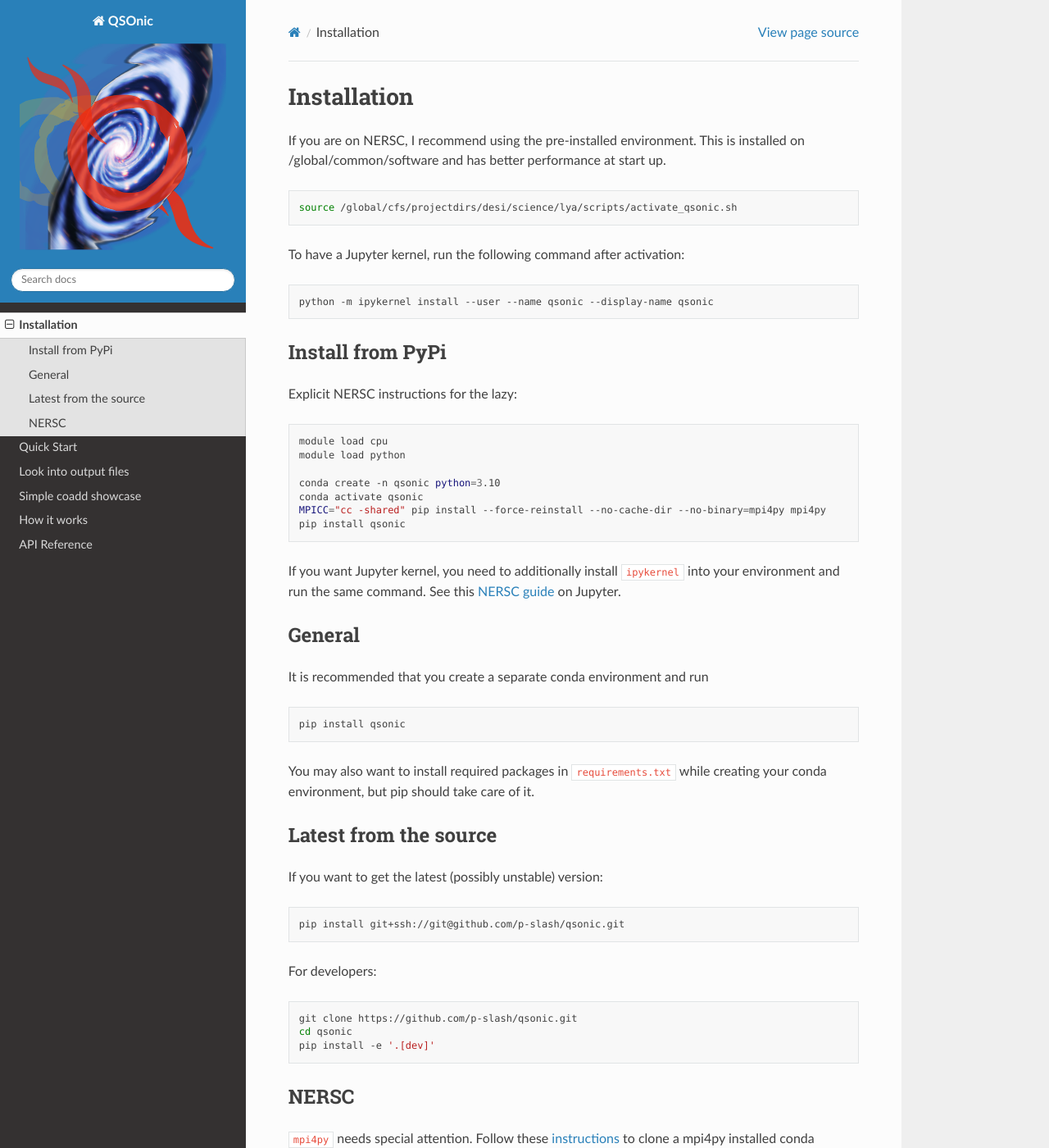
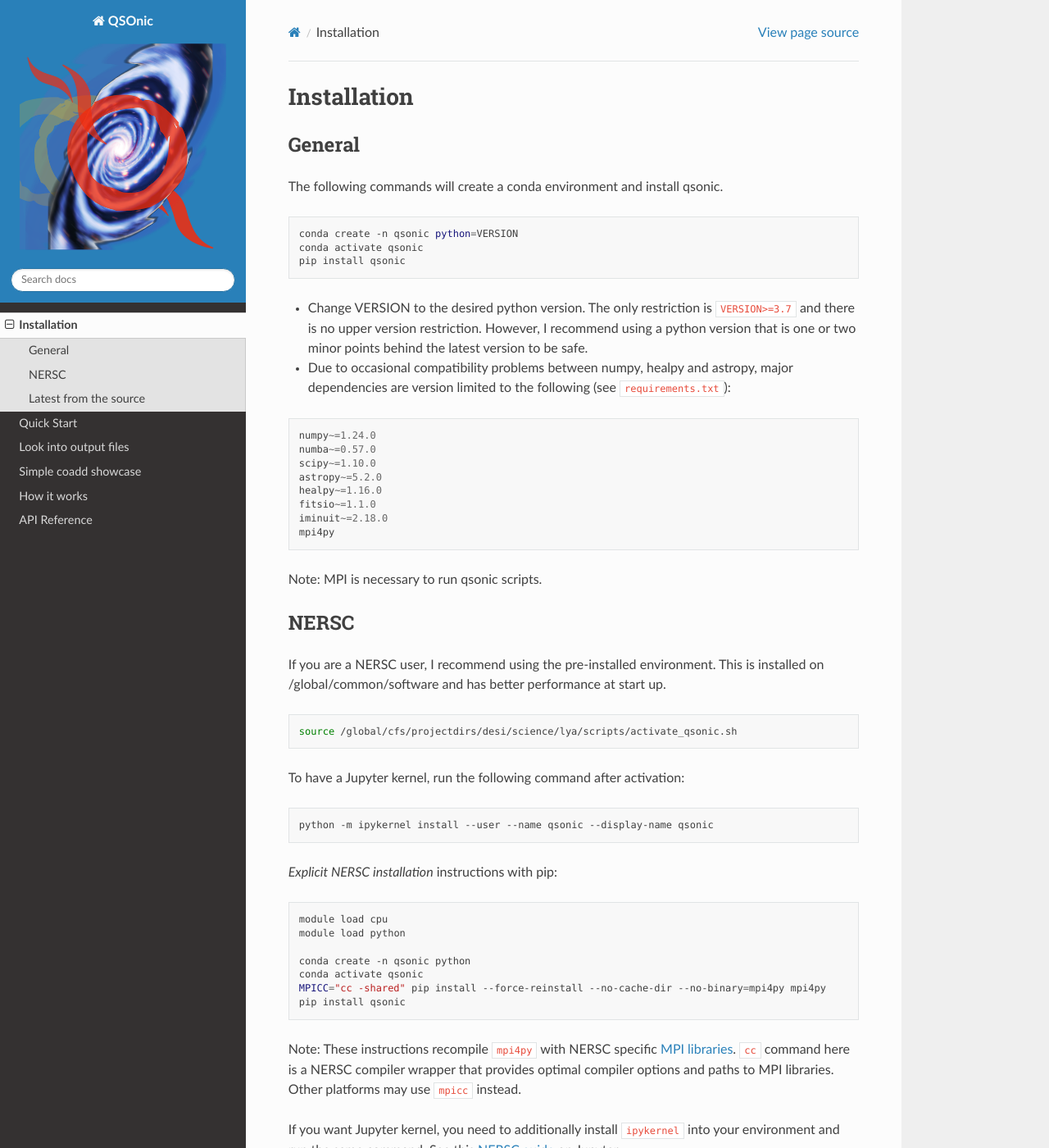
Before and after one commit to p-slash/qsonic, a Sphinx documentation site: the page built from docs/source/installation.rst, in a window 1280 px wide and 1400 px high. Shown: the whole window at 82% size. Built offline with Sphinx 7.4.7 and the Read the Docs theme 2.0.0, drawn with Linux system fonts in a browser that asks for light colours; the version number could not be read and is left out; some of the changed text lies outside the part shown.

Commit message:
move general instructions to top. explicitly write requirements.

```diff
--- a/docs/source/installation.rst
+++ b/docs/source/installation.rst
@@ -1,7 +1,36 @@
 Installation
 ============
 
-If you are on NERSC, I recommend using the pre-installed environment. This is installed on /global/common/software and has better performance at start up.
+General
+-------
+
+The following commands will create a conda environment and install qsonic.
+
+.. code-block:: shell
+
+    conda create -n qsonic python=VERSION
+    conda activate qsonic
+    pip install qsonic
+
+- Change VERSION to the desired python version. The only restriction is ``VERSION>=3.7`` and there is no upper version restriction. However, I recommend using a python version that is one or two minor points behind the latest version to be safe.
+- Due to occasional compatibility problems between numpy, healpy and astropy, major dependencies are version limited to the following (see ``requirements.txt``):
+
+.. parsed-literal::
+
+    numpy~=1.24.0
+    numba~=0.57.0
+    scipy~=1.10.0
+    astropy~=5.2.0
+    healpy~=1.16.0
+    fitsio~=1.1.0
+    iminuit~=2.18.0
+    mpi4py
+
+Note: MPI is necessary to run qsonic scripts.
+
+NERSC
+-----
+If you are a NERSC user, I recommend using the pre-installed environment. This is installed on /global/common/software and has better performance at start up.
 
 .. code:: shell
 
@@ -14,34 +43,22 @@ To have a Jupyter kernel, run the following command after activation:
     python -m ipykernel install --user --name qsonic --display-name qsonic
 
 
-Install from PyPi
------------------
-
-Explicit NERSC instructions for the lazy:
+*Explicit NERSC installation* instructions with pip:
 
 .. code-block:: shell
 
     module load cpu
     module load python
 
-    conda create -n qsonic python=3.10
+    conda create -n qsonic python
     conda activate qsonic
     MPICC="cc -shared" pip install --force-reinstall --no-cache-dir --no-binary=mpi4py mpi4py
     pip install qsonic
 
+Note: These instructions recompile ``mpi4py`` with NERSC specific `MPI libraries <https://docs.nersc.gov/development/languages/python/parallel-python/#mpi4py-in-your-custom-conda-environment>`_. ``cc`` command here is a NERSC compiler wrapper that provides optimal compiler options and paths to MPI libraries. Other platforms may use ``mpicc`` instead.
+
 If you want Jupyter kernel, you need to additionally install ``ipykernel`` into your environment and run the same command. See this `NERSC guide <https://docs.nersc.gov/services/jupyter/how-to-guides/>`_ on Jupyter.
 
-
-General
--------
-
-It is recommended that you create a separate conda environment and run
-
-.. code-block:: shell
-
-    pip install qsonic
-
-You may also want to install required packages in ``requirements.txt`` while creating your conda environment, but pip should take care of it.
 
 Latest from the source
 ----------------------
@@ -59,8 +76,3 @@ For developers:
     git clone https://github.com/p-slash/qsonic.git
     cd qsonic
     pip install -e '.[dev]'
-
-NERSC
------
-
-``mpi4py`` needs special attention. Follow these `instructions <https://docs.nersc.gov/development/languages/python/parallel-python/#mpi4py-in-your-custom-conda-environment>`_ to clone a mpi4py installed conda environment on NERSC.
```
